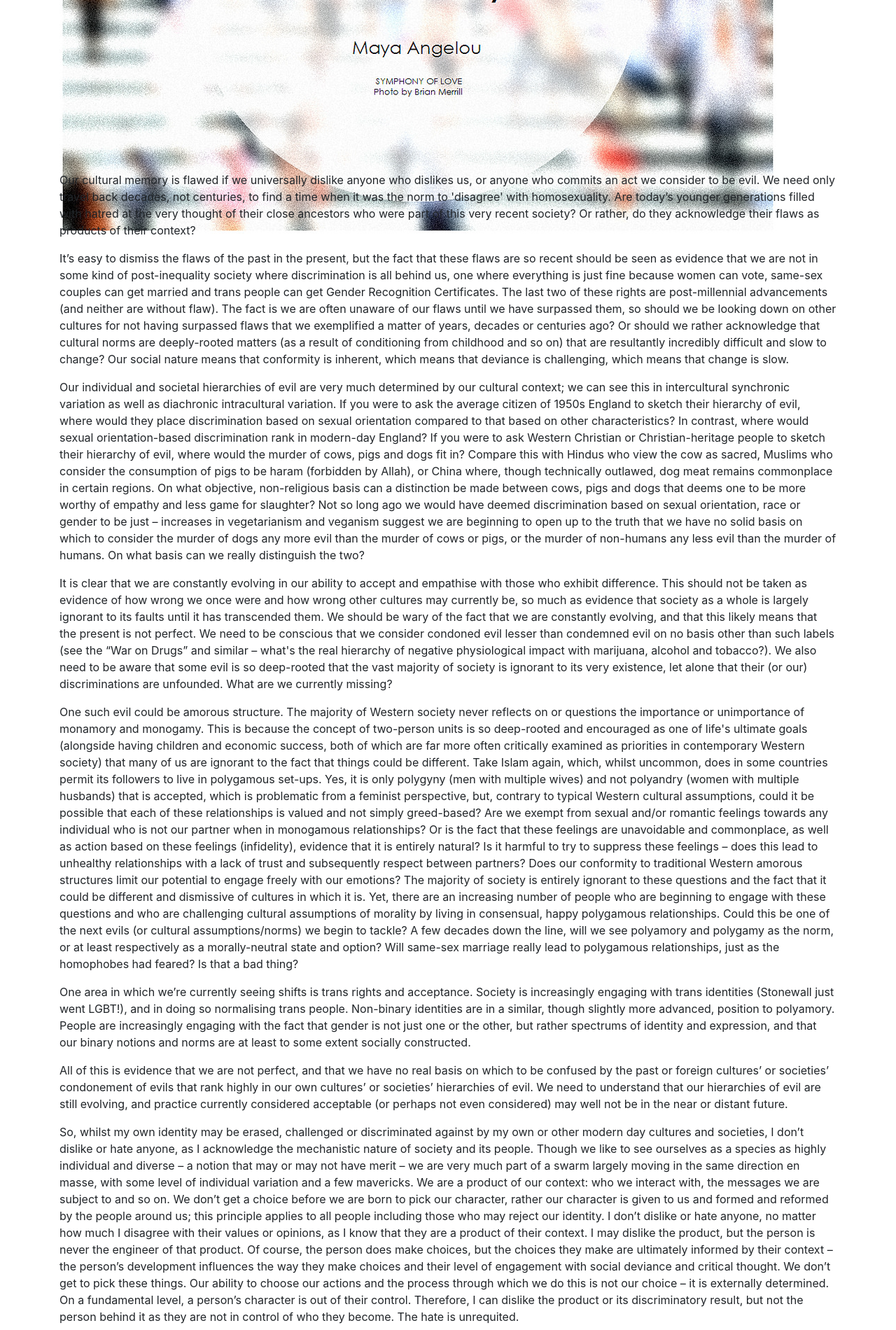
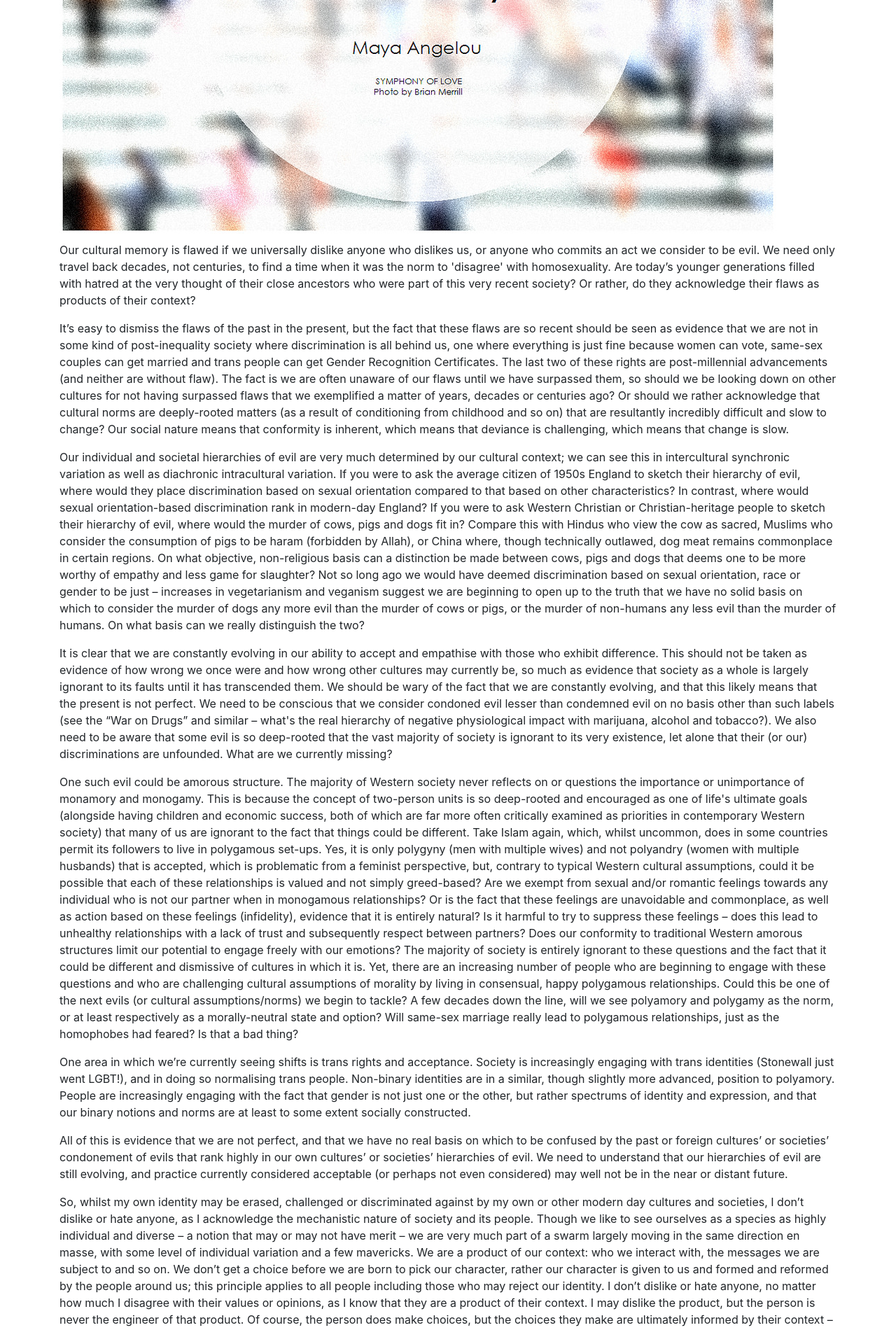
Before and after one commit to yndajas/yndajas.co, a Jekyll site: the page built from _posts/2015-05-14-unrequited-hate-and-the-hierarchies-of-evil.html, in a window 1280 px wide. Shown: the part 801-2701 px from the top of the page at 70% size. Built offline with Jekyll 4.4.1, drawn with Linux system fonts in a browser that asks for light colours; nearby versions of some CDN libraries.

Commit message:
Testing on mobile

```diff
--- a/_posts/2015-05-14-unrequited-hate-and-the-hierarchies-of-evil.html
+++ b/_posts/2015-05-14-unrequited-hate-and-the-hierarchies-of-evil.html
@@ -3,9 +3,7 @@ title: "Unrequited hate and the hierarchies of evil"
 date: 2015-05-14
 layout: default
 ---
-<div class="blog-image">
-  <img src="/assets/images/maya-angelou_hate.jpg">
-</div>
+<img src="/assets/images/maya-angelou_hate.jpg" class="img-fluid" style="padding-bottom:1%">
 
 <p>Our cultural memory is flawed if we universally dislike anyone who dislikes us, or anyone who commits an act we consider to be evil. We need only travel back decades, not centuries, to find a time when it was the norm to 'disagree' with homosexuality. Are today’s younger generations filled with hatred at the very thought of their close ancestors who were part of this very recent society? Or rather, do they acknowledge their flaws as products of their context?</p>
 
--- a/assets/styles.scss
+++ b/assets/styles.scss
@@ -69,10 +69,6 @@ nav {
       list-style-position: inside;
       display: block;
   }
-  img {
-    width: 100%;
-    display: block;
-  }
 }
 
 .footer {
@@ -101,12 +97,3 @@ nav {
     text-align: center;
   }
 }
-
-.blog-image {
-  max-height: 75%;
-  width: 100%;
-  padding-bottom: 1%;
-  img {
-    height: auto;
-  }
-}
```
